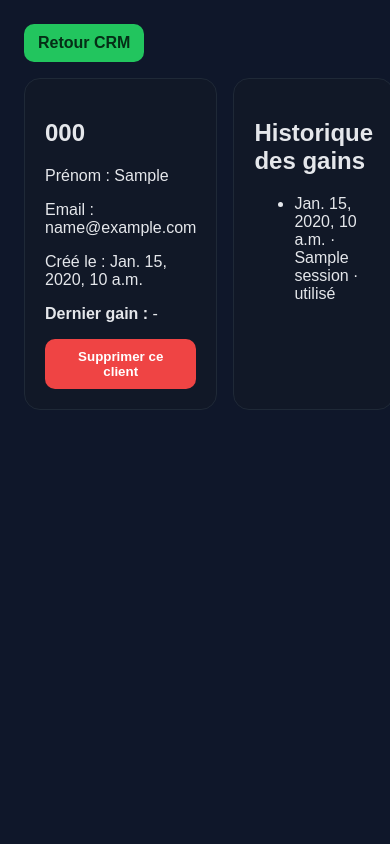
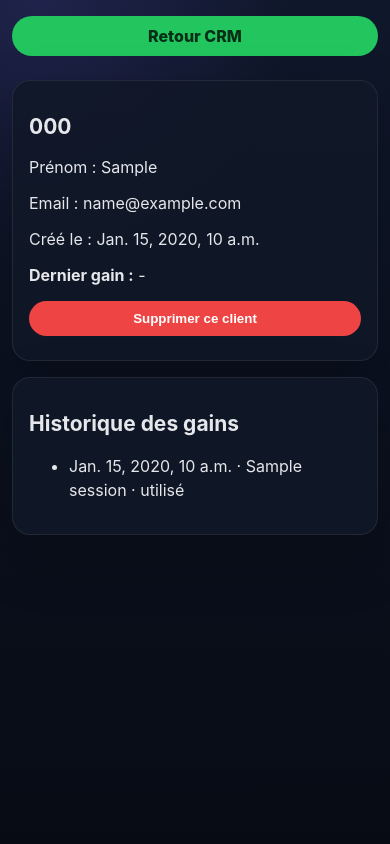
Before and after one commit to adssh22/growlee, a Django app: template apps/backend/templates/admin/customer_detail.html in a window 390 px wide. Run offline with Django 5.2, Linux system fonts and the light colour scheme; the template is opened without the code that fills it: most values are stand-ins (such as "Sample title", 1, 10 or a date in 2020).

Commit message:
Tighten responsive admin layouts

```diff
--- a/apps/backend/templates/admin/base.html
+++ b/apps/backend/templates/admin/base.html
@@ -45,7 +45,7 @@
     }
     * { box-sizing: border-box; margin: 0; padding: 0; }
     html { -webkit-font-smoothing: antialiased; -moz-osx-font-smoothing: grayscale; }
-    body { font-family: var(--font-sans); background: var(--shell-grad); color: var(--color-text-primary); min-height: 100vh; transition: background .25s ease, color .25s ease; }
+    body { font-family: var(--font-sans); background: var(--shell-grad); color: var(--color-text-primary); min-height: 100vh; overflow-x:hidden; transition: background .25s ease, color .25s ease; }
     {% if merchant.heading_font == 'poppins' or merchant.body_font == 'poppins' %}body{font-family:Poppins,Inter,ui-sans-serif,system-ui,sans-serif}{% elif merchant.heading_font == 'manrope' or merchant.body_font == 'manrope' %}body{font-family:Manrope,Inter,ui-sans-serif,system-ui,sans-serif}{% elif merchant.heading_font == 'dm-sans' or merchant.body_font == 'dm-sans' %}body{font-family:"DM Sans",Inter,ui-sans-serif,system-ui,sans-serif}{% endif %}
     .shell { padding: 18px; }
     .app { display:flex; min-height:calc(100vh - 36px); background:rgba(255,255,255,0.02); border-radius:24px; overflow:hidden; border:0.5px solid var(--color-border-tertiary); backdrop-filter: blur(16px); box-shadow: var(--shadow-soft); }
--- a/apps/backend/templates/admin/customer_detail.html
+++ b/apps/backend/templates/admin/customer_detail.html
@@ -5,12 +5,15 @@
   <meta name="viewport" content="width=device-width, initial-scale=1.0" />
   <title>Client · Growlee</title>
   <style>
-    body { font-family: Arial, sans-serif; background:#0f172a; color:#e5e7eb; margin:0; }
-    .wrap { max-width:1100px; margin:0 auto; padding:24px; }
-    .grid { display:grid; grid-template-columns: 1fr 2fr; gap:16px; }
-    .card { background:#111827; border:1px solid #1f2937; border-radius:16px; padding:20px; }
-    .btn { display:inline-block; padding:10px 14px; border-radius:10px; background:#22c55e; color:#052e16; text-decoration:none; font-weight:700; border:none; cursor:pointer; }
+    *{box-sizing:border-box}
+    body { font-family:Inter,ui-sans-serif,system-ui,-apple-system,BlinkMacSystemFont,"Segoe UI",sans-serif; background:radial-gradient(circle at 10% 0,rgba(83,74,183,.24),transparent 28%),linear-gradient(180deg,#0f172a,#070b14); color:#e5e7eb; margin:0; min-height:100vh; overflow-x:hidden; }
+    .wrap { width:min(1100px,calc(100% - 36px)); margin:0 auto; padding:24px 0 52px; }
+    .grid { display:grid; grid-template-columns:minmax(0,1fr) minmax(0,2fr); gap:16px; }
+    .card { background:rgba(17,24,39,.86); border:1px solid rgba(255,255,255,.08); border-radius:22px; padding:20px; box-shadow:0 22px 58px rgba(0,0,0,.22); }
+    .btn { display:inline-flex; align-items:center; justify-content:center; gap:8px; padding:10px 14px; border-radius:999px; background:#22c55e; color:#052e16; text-decoration:none; font-weight:800; border:none; cursor:pointer; }
     .btn-danger { background:#ef4444; color:#fff; }
+    li{line-height:1.5;margin:10px 0;word-break:break-word}form{max-width:100%}
+    @media(max-width:760px){.wrap{width:min(100% - 24px,1100px);padding-top:16px}.grid{grid-template-columns:1fr}.card{padding:16px;border-radius:18px}h2{font-size:21px}.btn{width:100%;margin-bottom:8px}li form{display:block!important;margin:8px 0 0!important}}
   </style>
 </head>
 <body>
```
